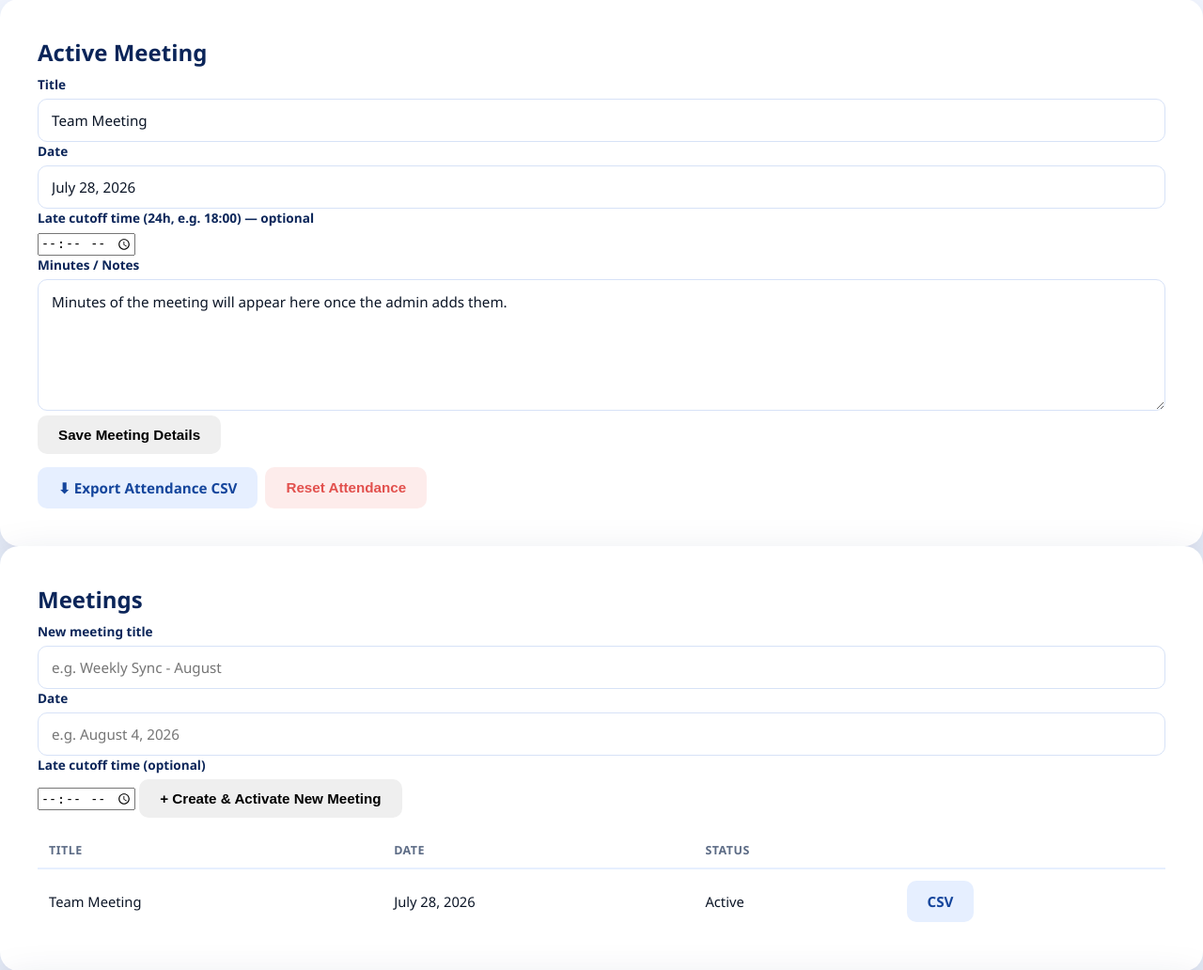
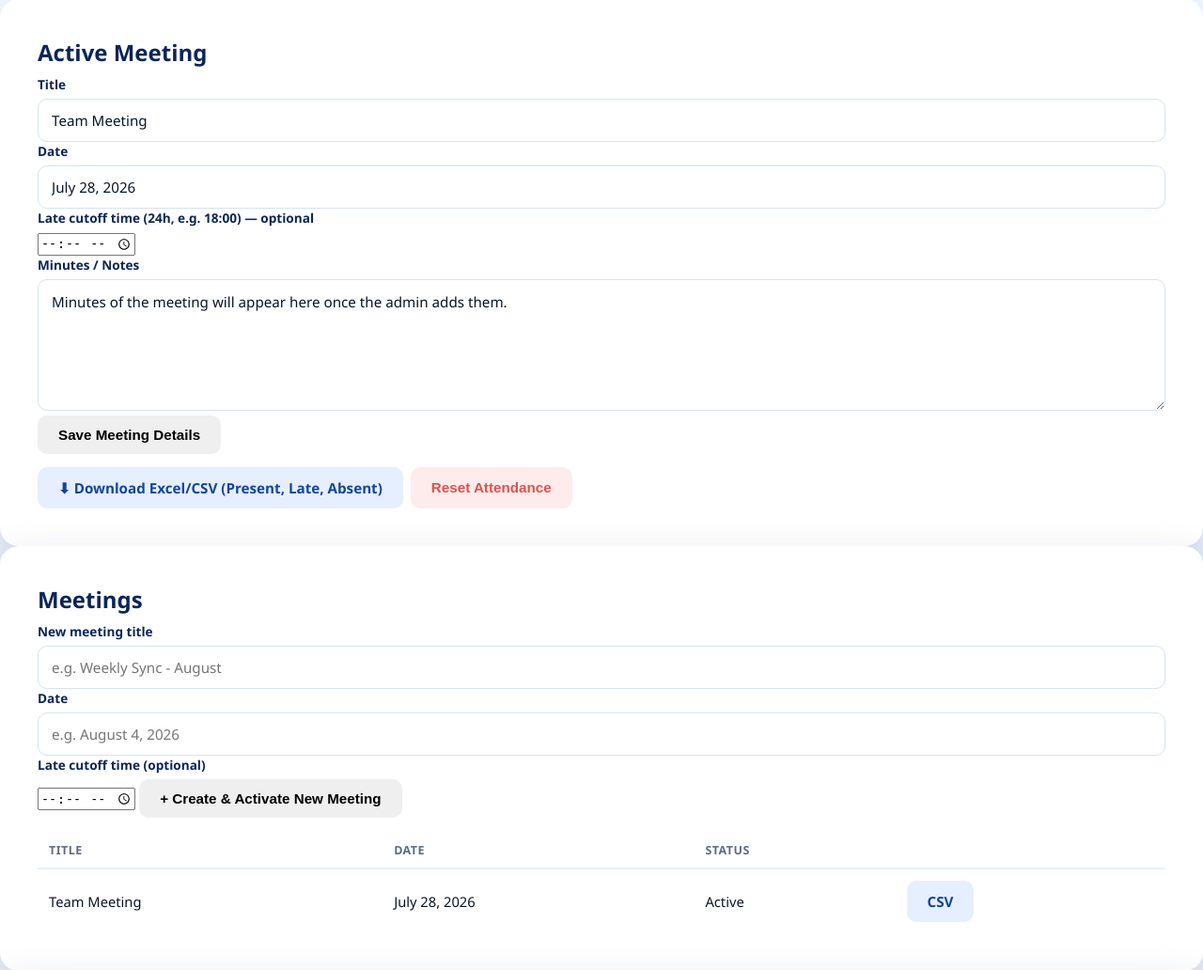
Before and after one commit to Poloqt/attendance-system, a Flask app: page /admin in a window 1280 px wide. Shown: the part 168-1200 px from the top of the page at 94% size. Run offline with Flask 3, Linux system fonts and the light colour scheme; the visitor is signed in with stand-in values (Sample User, id 1); data comes from the database, SQL or seed files in the repository; data that the repository does not hold is empty.

Commit message:
Update export link text for attendance download

```diff
--- a/templates/admin.html
+++ b/templates/admin.html
@@ -47,7 +47,7 @@
         </form>
 
         <div style="margin-top:14px; display:flex; gap:8px; flex-wrap:wrap;">
-          <a href="{{ url_for('export_meeting', meeting_id=meeting.id) }}" class="btn btn-secondary btn-small">⬇ Export Attendance CSV</a>
+          <a href="{{ url_for('export_meeting', meeting_id=meeting.id) }}" class="btn btn-secondary btn-small">⬇ Download Excel/CSV (Present, Late, Absent)</a>
           <form method="POST" action="{{ url_for('reset_attendance', meeting_id=meeting.id) }}" class="inline-form"
                 onsubmit="return confirm('Reset attendance for this meeting? This cannot be undone.');">
             <button type="submit" class="btn btn-danger btn-small">Reset Attendance</button>
```
